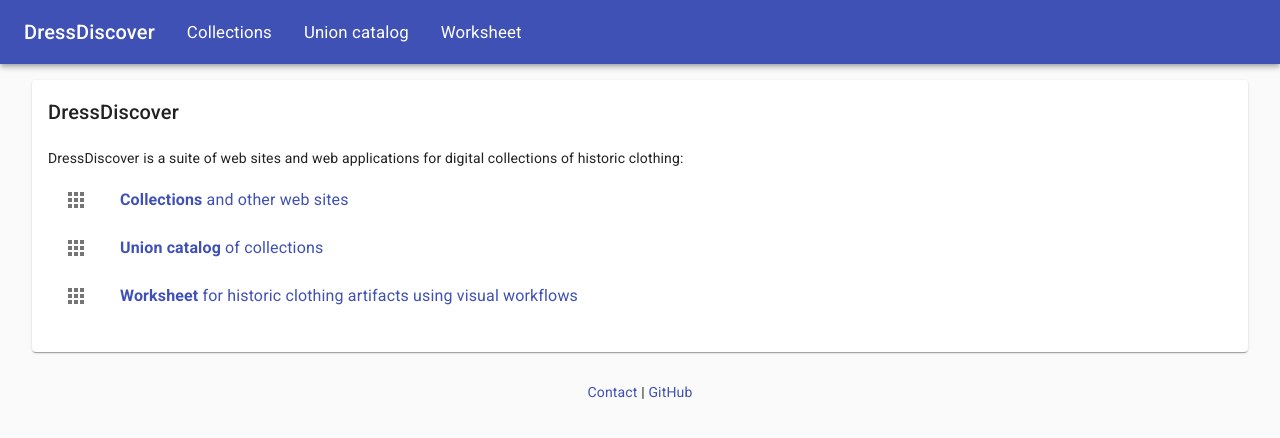
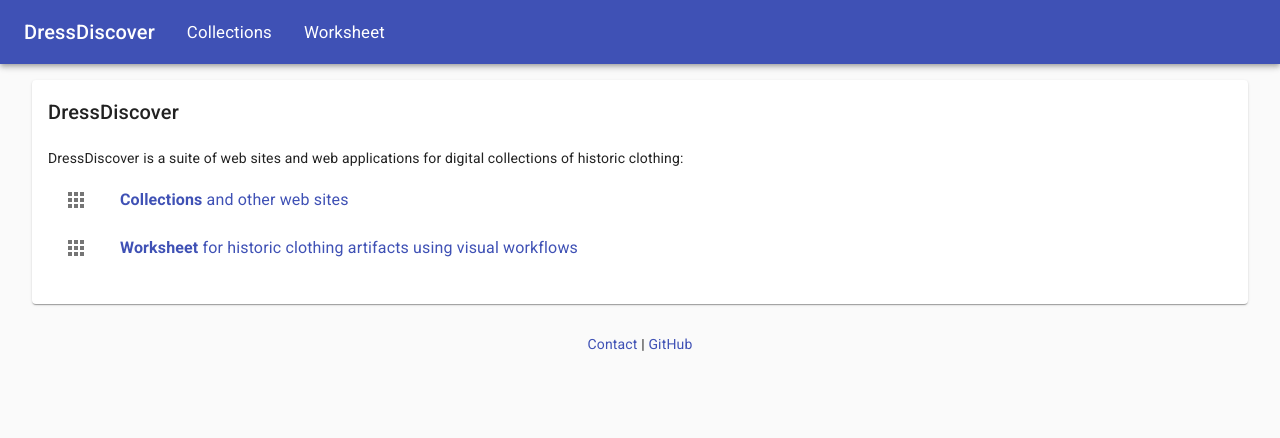
Before and after one commit to dressdiscover/dressdiscover.github.io, a Next.js app: page / in a window 1280 px wide. Shown: the top 438 px of the page. Built offline with nearby package versions, Linux system fonts and the light colour scheme.

Commit message:
remove union

```diff
--- a/components/Layout.tsx
+++ b/components/Layout.tsx
@@ -58,9 +58,6 @@ export const Layout: React.FunctionComponent<{
               <Link className={classes.navLink} href={Hrefs.collections}>
                 Collections
               </Link>
-              <Link className={classes.navLink} href={Hrefs.union}>
-                Union catalog
-              </Link>
               <Link className={classes.navLink} href={Hrefs.worksheet}>
                 Worksheet
               </Link>
--- a/pages/index.tsx
+++ b/pages/index.tsx
@@ -36,16 +36,6 @@ const IndexPage: React.FunctionComponent = () => (
               <AppsIcon />
             </ListItemIcon>
             <ListItemText>
-              <Link href={Hrefs.union}>
-                <strong>Union catalog</strong> of collections
-              </Link>
-            </ListItemText>
-          </ListItem>
-          <ListItem>
-            <ListItemIcon>
-              <AppsIcon />
-            </ListItemIcon>
-            <ListItemText>
               <Link href={Hrefs.worksheet}>
                 <strong>Worksheet</strong> for historic clothing artifacts using
                 visual workflows
```
